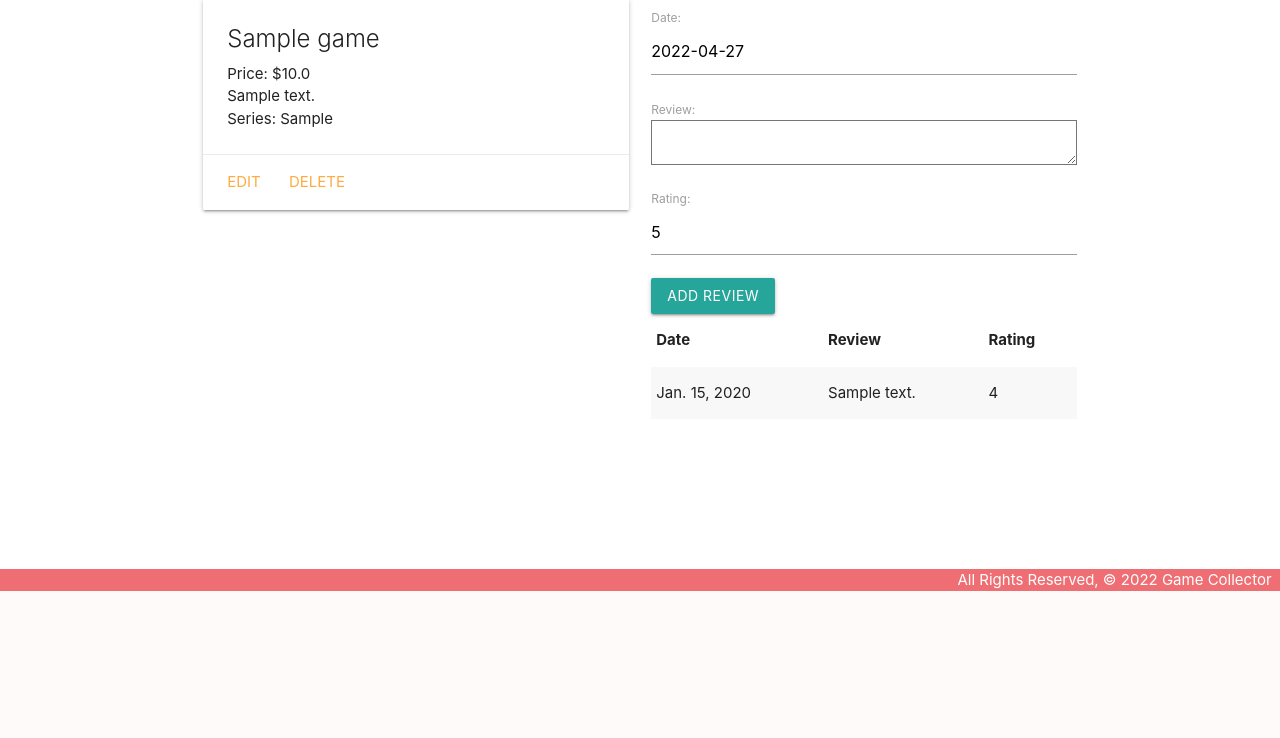
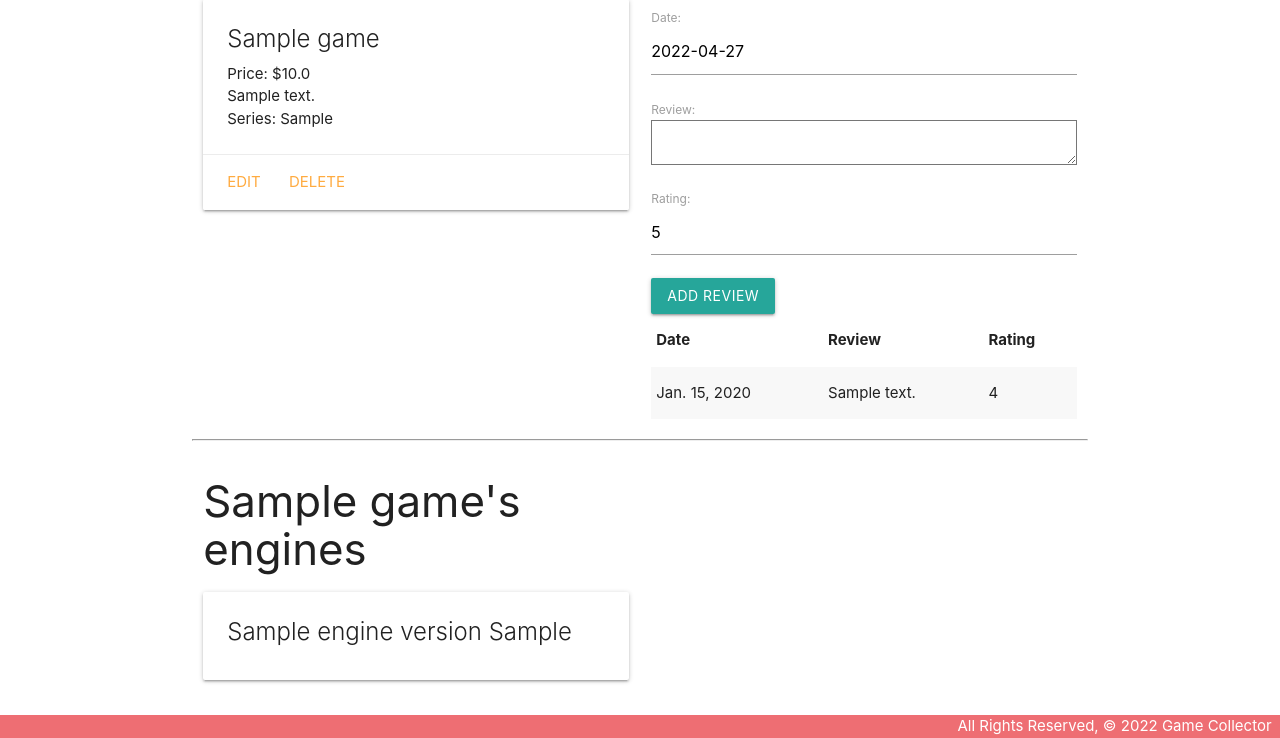
Before and after one commit to sapalombo21/Django-Framework-Lab, a Django app: page /games/1 in a window 1280 px wide. Shown: the part 209-947 px from the top of the page. Before the commit the page ends 800 px from the top, so only its background shows below. Run offline with Django 4.2, Linux system fonts and the light colour scheme; tables that the repository leaves empty hold one stand-in row (values such as "Sample post").

Commit message:
show engines in game detail

```diff
--- a/main_app/templates/games/detail.html
+++ b/main_app/templates/games/detail.html
@@ -46,6 +46,27 @@
     </table>
   </div>
 </div>
+<hr>
+<div class="row">
+    <div class="col s6">
+        <h3>{{game.name}}'s engines</h3>
+
+        {% if game.engine.count %}
+
+            {% for eng in game.engine.all %}
+                <div class="card">
+                    <div class="card-content">
+                        <span class="card-title">
+                            {{eng.name}} version {{eng.version}}
+                        </span>
+                    </div>
+                </div>
+            {% endfor %}
+        {% else %}
+            <h5>No engines.</h5>
+        {% endif %}
+    </div>
+</div>
 <script>
     const dateEl = document.getElementById('id_date');
     M.Datepicker.init(dateEl, {
```
